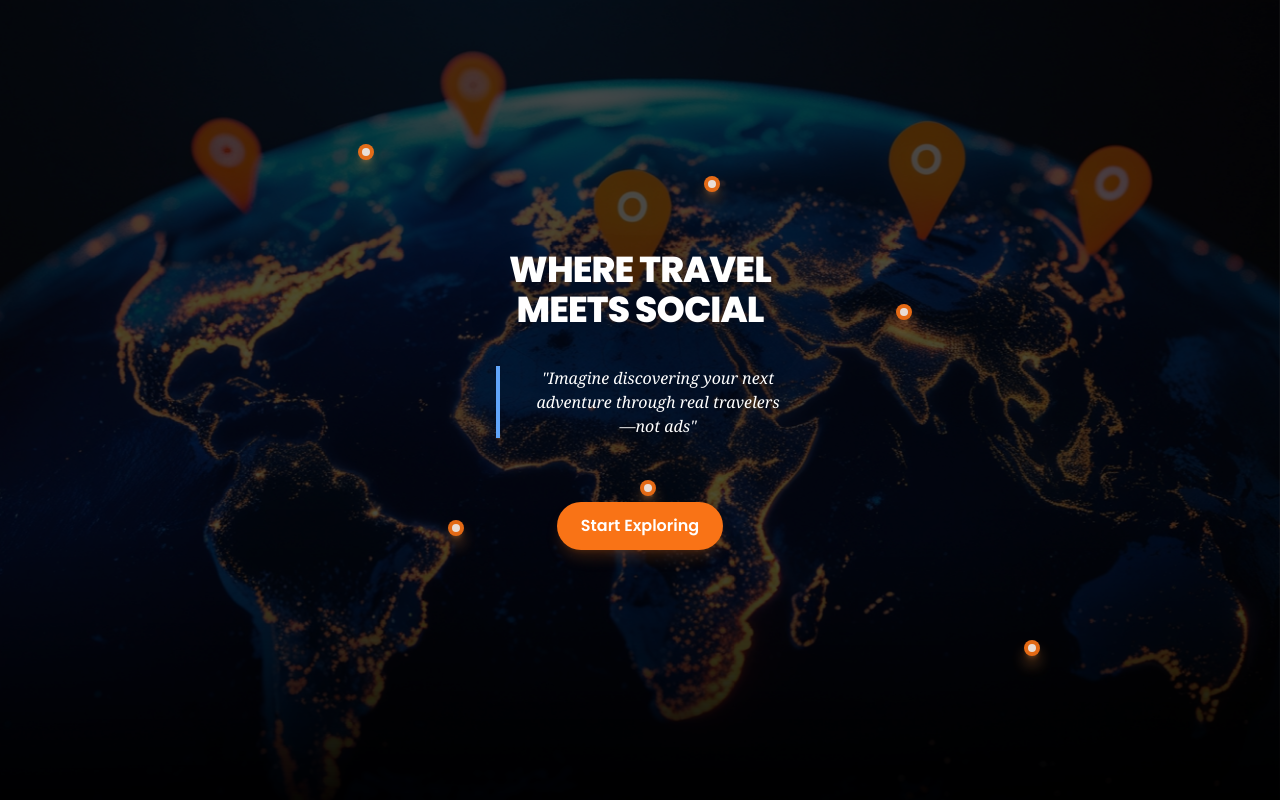
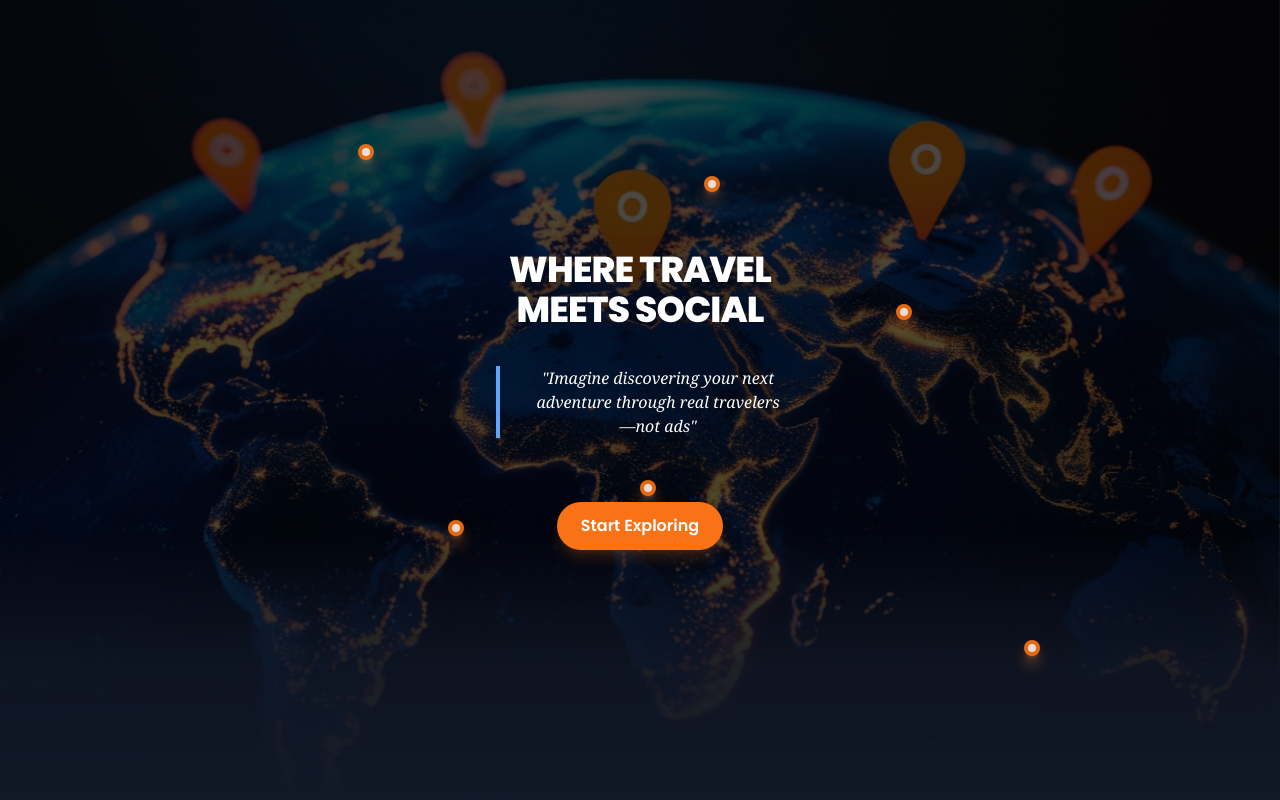
Before and after one commit to AxraMj/Travo-landing-page, a React (Create React App) app: page / in a window 1280 px wide. Shown: the top 800 px of the page. Built offline with nearby package versions, Linux system fonts and the light colour scheme; a web font is replaced by a local one.

Commit message:
first commit

```diff
--- a/src/components/HeroSection.js
+++ b/src/components/HeroSection.js
@@ -50,7 +50,7 @@ export default function HeroSection() {
       <div className="absolute inset-0 bg-black bg-opacity-70 z-10" />
 
       {/* Bottom Gradient Overlay */}
-      <div className="absolute bottom-0 left-0 w-full h-1/4 sm:h-1/3 z-20 pointer-events-none bg-gradient-to-t from-black/90 via-black/40 to-transparent" />
+      <div className="absolute bottom-0 left-0 w-full h-1/4 sm:h-1/3 z-20 pointer-events-none bg-gradient-to-t from-gray-900 via-gray-900/80 to-transparent" />
 
       {/* Glowing Pins with responsive sizing */}
       {visiblePins.map((pin, idx) => (
```
